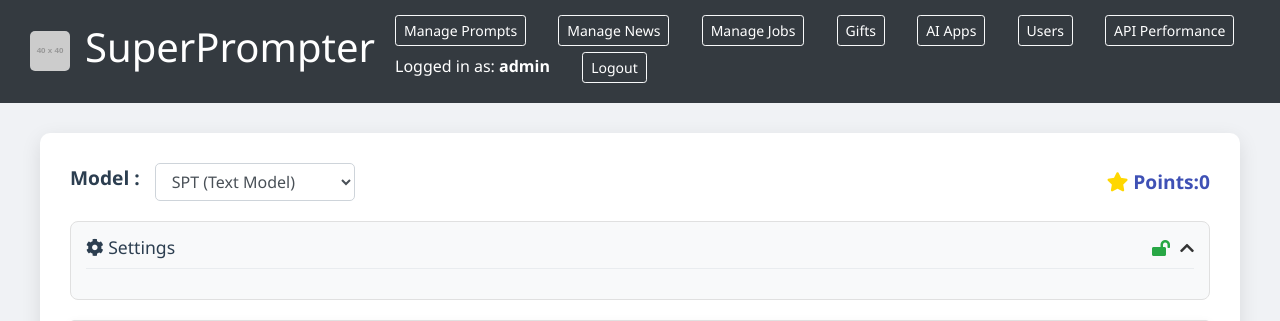
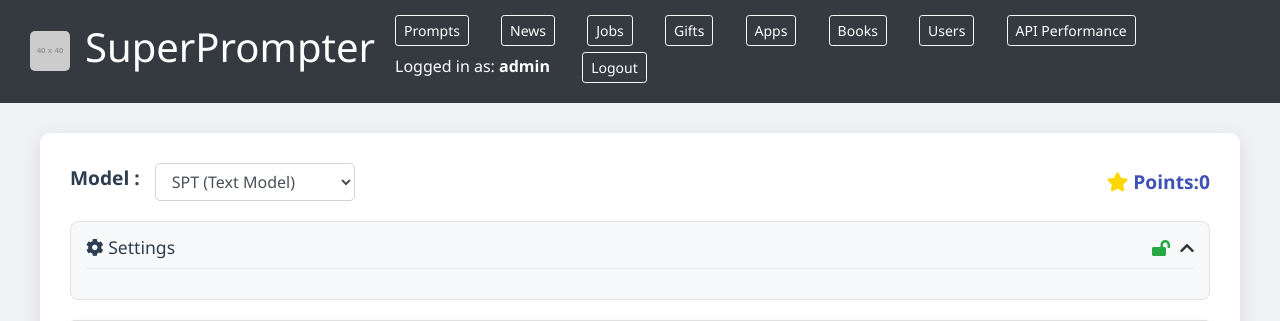
Before and after one commit to simpdatasush/prompts_testing, a Flask app: page /app_home in a window 1280 px wide. Shown: the top 321 px of the page. Run offline with Flask 3, Linux system fonts and the light colour scheme; a user stored in the database is signed in; grey boxes labelled with a size stand in for pictures from a placeholder-image service; data that the repository does not hold is empty; some libraries are stand-ins or nearby versions.

Commit message:
Update index.html

```diff
--- a/templates/index.html
+++ b/templates/index.html
@@ -702,11 +702,12 @@ text-align: right; /* Align metadata to the right */
 </div>
 <div class="auth-section">
 {% if current_user.is_authenticated and current_user.is_admin %}
-<a href="{{ url_for('admin_prompts') }}" class="btn btn-outline-light btn-sm mr-2">Manage Prompts</a>
-<a href="{{ url_for('admin_news') }}" class="btn btn-outline-light btn-sm mr-2">Manage News</a>
-<a href="{{ url_for('admin_jobs') }}" class="btn btn-outline-light btn-sm mr-2">Manage Jobs</a>
+<a href="{{ url_for('admin_prompts') }}" class="btn btn-outline-light btn-sm mr-2">Prompts</a>
+<a href="{{ url_for('admin_news') }}" class="btn btn-outline-light btn-sm mr-2">News</a>
+<a href="{{ url_for('admin_jobs') }}" class="btn btn-outline-light btn-sm mr-2">Jobs</a>
 <a href="{{ url_for('admin_gifts') }}" class="btn btn-outline-light btn-sm mr-2">Gifts</a>
-<a href="{{ url_for('admin_library_ai_apps') }}" class="btn btn-outline-light btn-sm mr-2">AI Apps</a>
+<a href="{{ url_for('admin_library_ai_apps') }}" class="btn btn-outline-light btn-sm mr-2">Apps</a>
+<a href="{{ url_for('admin_library_ai_books') }}" class="btn btn-outline-light btn-sm mr-2">Books</a>
 <a href="{{ url_for('admin_users') }}" class="btn btn-outline-light btn-sm mr-2">Users</a>
 <a href="{{ url_for('admin_api_performance') }}" class="btn btn-outline-light btn-sm mr-2">API Performance</a>
 <span class="navbar-text mr-2">Logged in as: <strong>{{ current_user.username }}</strong></span>
```
